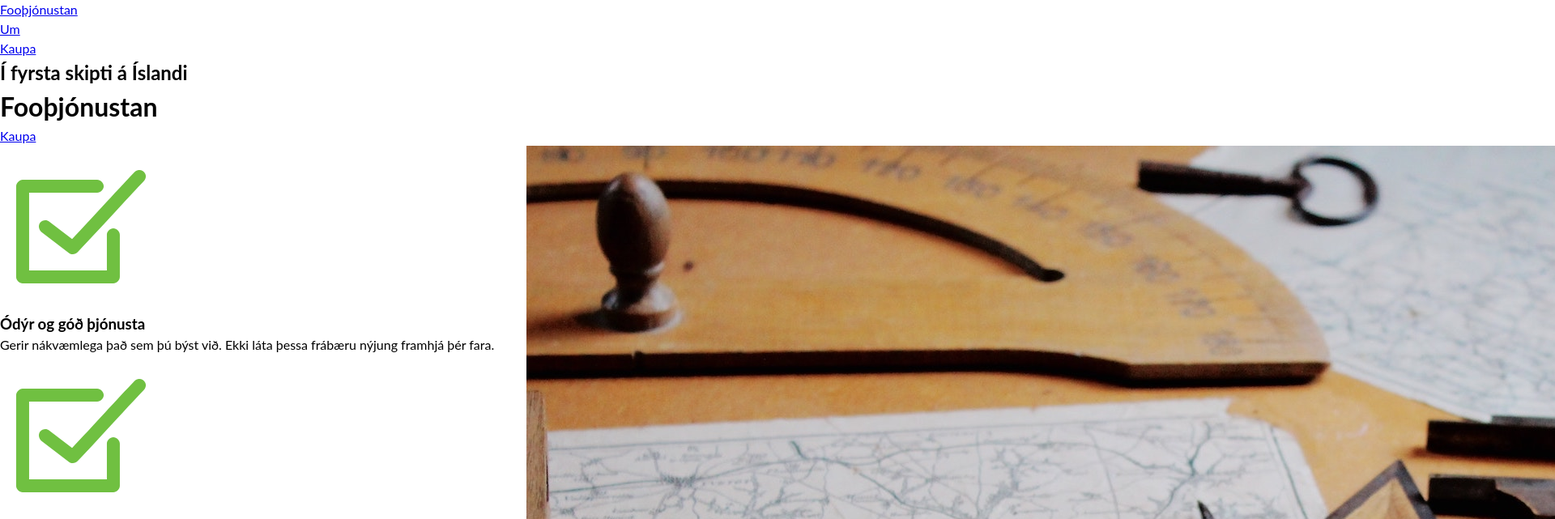
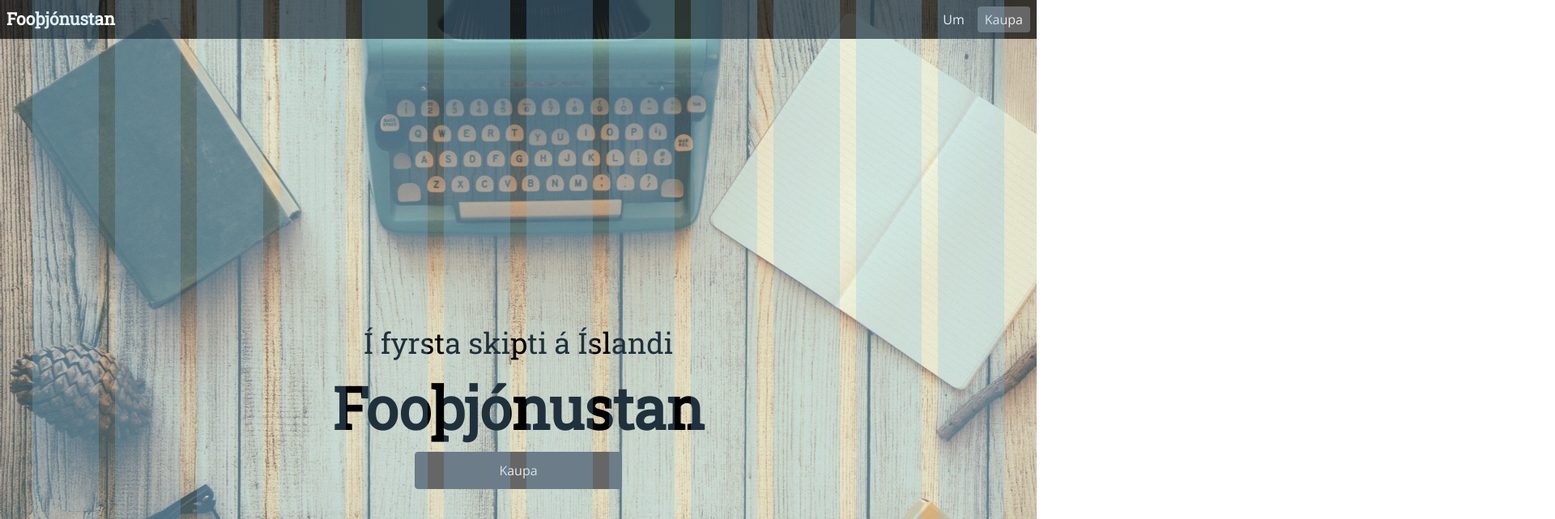
Before and after one commit to HHProgWebDev/foo, a website: page index.html in a window 1280 px wide. Shown: the top 641 px of the page at 81% size, 1920 px wide, since content can reach past the window. Drawn offline with nearby package versions, Linux system fonts and the light colour scheme; files that its build step writes are made by us from their sources.

Commit message:
Byrjaði á útlitinu og bætti við hero og nav file-um

```diff
--- a/index.html
+++ b/index.html
@@ -6,7 +6,7 @@
     <title>Stórt verkefni 1</title>
     <link href="https://fonts.googleapis.com/css?family=Open+Sans|Roboto+Slab" rel="stylesheet">
     <link rel="stylesheet" href="styles.css">
-    <!-- <link rel="stylesheet" href="grid.css"> -->
+    <link rel="stylesheet" href="grid.css">
   </head>
   <body>
     <header>
@@ -15,9 +15,9 @@
         <li><a href="./um.html">Um</a></li>
         <li><a href="./kaupa.html" class="button button--small">Kaupa</a></li></ul>
       </nav>
-      <div class="hero">
-        <h2>Í fyrsta skipti á Íslandi</h2>
-        <h1>Fooþjónustan</h1>
+      <div class="hero hero--index">
+        <h2 class="heading heading--two">Í fyrsta skipti á Íslandi</h2>
+        <h1 class="heading heading--one">Fooþjónustan</h1>
         <a href="./kaupa.html" class="button">Kaupa</a>
       </div>
     </header>
@@ -25,20 +25,28 @@
       <section>
         <div class="row">
           <div class="col col-6">
+            <div class="bullets">
               <div class="bullet">
                 <img src="./img/check.svg" alt="" class="bullet__check__img">
+                <div class="bullet__content">
                   <h3 class="bullet__heading">Ódýr og góð þjónusta</h3>
                   <p class="bullet__text">Gerir nákvæmlega það sem þú býst við. Ekki láta þessa frábæru nýjung framhjá þér fara.</p>
                 </div>
+              </div>
               <div class="bullet">
                 <img src="./img/check.svg" alt="" class="bullet__check__img">
+                <div class="bullet__content">
                   <h3 class="bullet__heading">Þægilegt í amstri dagsins</h3>
                   <p class="bullet__text">Eftir nokkra daga munt þú aldrei geta verið án Fooþjónustunnar.</p>
                 </div>
+              </div>
               <div class="bullet">
                 <img src="./img/check.svg" alt="" class="bullet__check__img">
+                <div class="bullet__content">
                   <h3 class="bullet__heading">Nauðsynlegt á hvert heimili</h3>
                   <p class="bullet__text">Hvort sem er fyrir einstaklinga eða stórfjölskyldur.</p>
+                </div>
+              </div>
             </div>
           </div>
           <div class="col col-6">
--- a/scss/bullet.scss
+++ b/scss/bullet.scss
@@ -0,0 +1,21 @@
+.bullets {
+  display: flex;
+  flex-direction: column;
+  height: 100%;
+
+  .bullet {
+    margin-top: 2rem;
+    display: flex;
+    flex-grow: 1;
+
+    &__check__img {
+      width: 1.5*$gutter;
+      height: 1.5*$gutter;
+      margin-right: 0.5rem;
+    }
+
+    &__heading {
+      font-family: 'Roboto Slab', sans-serif;
+    }
+  }
+}
--- a/scss/button.scss
+++ b/scss/button.scss
@@ -0,0 +1,55 @@
+.button {
+  display: inline-block;
+
+  width: 100%;
+  max-width: 256px;
+
+  padding: 10px 5px;
+  margin: 0;
+
+  overflow: hidden;
+
+  font-family: 'Open Sans', helvetica, arial, sans-serif;
+  font-size: 1rem;
+  color: #eee;
+  text-align: center;
+  text-decoration: none;
+  text-overflow: ellipsis;
+  white-space: nowrap;
+
+  cursor: pointer;
+
+  background-color: #666;
+
+  border: 1px solid #666;
+  border-radius: 4px;
+
+  transition: background-color 500ms ease;
+
+  &--small {
+    padding: 4px 8px;
+    display: inline;
+  }
+
+  &:hover {
+    color: #eee;
+    background-color: #333;
+  }
+
+  &--inverted {
+    color: #666;
+    background-color: #eee;
+  }
+
+  &--inverted:hover {
+    color: #333;
+    background-color: #ccc;
+  }
+
+  &--disabled,
+  &--disabled:hover {
+    color: #999;
+    background-color: #eee;
+    border-color: #eee;
+  }
+}
--- a/scss/grid.scss
+++ b/scss/grid.scss
@@ -17,6 +17,10 @@
 .col {
   padding-right: $gutter / 2;
   padding-left: $gutter / 2;
+
+  & > img {
+    width: 100%;
+  }
 
   @media (max-width: 599px) {
     margin-bottom: $gutter;
--- a/scss/heading.scss
+++ b/scss/heading.scss
@@ -0,0 +1,15 @@
+.heading {
+  font-family: 'Roboto Slab', sans-serif;
+
+  &--one {
+    font-size: 4.5rem;
+  }
+
+  &--two {
+    font-size: 3.75rem;
+  }
+
+  &--three {
+    font-size: 3rem;
+  }
+}
--- /dev/null
+++ b/scss/hero.scss
@@ -0,0 +1,21 @@
+.hero {
+  height: 30*$gutter;
+  display: flex;
+  align-items: center;
+  justify-content: center;
+  flex-direction: column;
+  margin-bottom: 10*$gutter;
+
+  &--index {
+    height: 50*$gutter;
+    background:
+      linear-gradient(rgba(255, 255, 255, 0.2),
+        rgba(255, 255, 255, 0.2)),
+      url('./img/bg.jpg') center center / cover fixed;
+
+    .heading--two {
+      font-size: 2.25rem;
+      font-weight: normal;
+    }
+  }
+}
--- /dev/null
+++ b/scss/nav.scss
@@ -0,0 +1,37 @@
+nav {
+  background-color: rgba(0, 0, 0, 0.7);
+  position: fixed;
+  top: 0;
+  right: 0;
+  left: 0;
+  padding: 0.5rem;
+  z-index: 1;
+
+  ul {
+    display: flex;
+    list-style: none;
+    justify-content: flex-end;
+    align-items: center;
+
+    li:first-child {
+      margin-right: auto;
+      margin-left: 0;
+
+      a {
+        font-family: 'Roboto Slab';
+        font-weight: bold;
+        font-size: 1.3125rem;
+      }
+    }
+
+    li {
+      margin-left: 1rem;
+
+      a {
+          color: #ffffff;
+      }
+    }
+
+
+  }
+}
--- a/styles.scss
+++ b/styles.scss
@@ -1,4 +1,7 @@
 @charset "UTF-8";
+
+// TODO taka út
+.review img { width: 50%; }
 
 // breytur fyrir mikið notaðar stærðir
 $max-width: 1200px;
@@ -24,13 +27,26 @@ html { /* stylelint-disable-line */
   margin-right: $gutter;
   margin-left: $gutter;
 
-  font-family: Lato, helvetica, arial, sans-serif;
+  font-family: 'Open Sans', helvetica, arial, sans-serif;
   font-size: 16px;
   line-height: 1.5;
 
   @media (min-width: $max-width) {
     margin: 0;
   }
+}
+
+main, footer { /* stylelint-disable-line */
+  max-width: $max-width;
+  margin: 0 auto;
+
+  // þar sem við erum að eiga við neikvæð margin á grid, setjum overflow-x
+  // hér sem hidden, þá fáum við ekki lárétta skrunstiku
+  overflow-x: hidden;
+}
+
+a {
+  text-decoration: none;
 }
 
 @import "scss/button";
@@ -40,3 +56,5 @@ html { /* stylelint-disable-line */
 @import "scss/heading";
 @import "scss/review";
 @import "scss/text";
+@import "scss/nav";
+@import "scss/hero"
```
Lines whose indentation alone changed are shown as unchanged.
